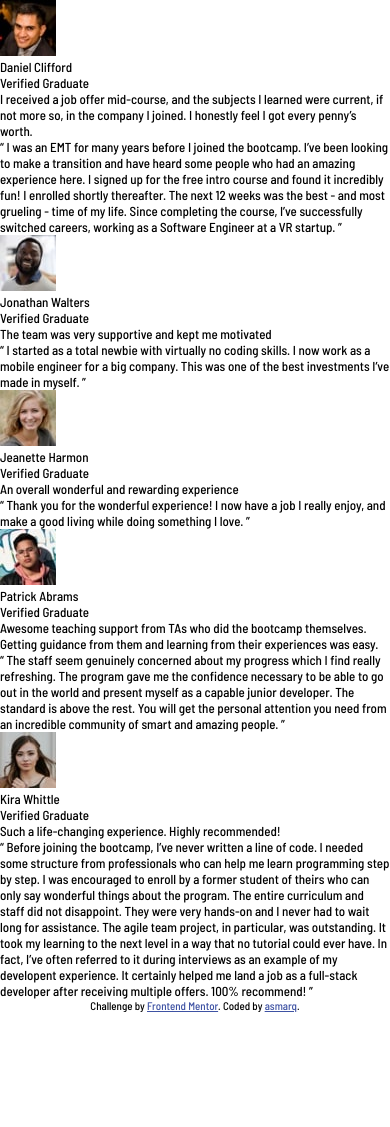
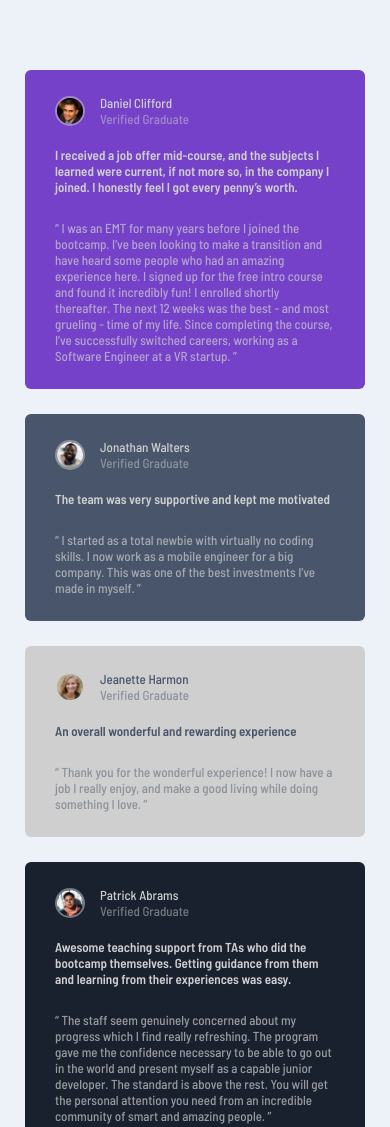
Before and after one commit to asmarq/fem-testimonial-grid-section, a plain HTML site: page index.html in a window 390 px wide. Shown: the top 1127 px of the page. Before the commit the page ends 1012 px from the top, so only its background shows below. Drawn offline with Linux system fonts and the light colour scheme; a script that the page names is missing.

Commit message:
Ajout design mobile

```diff
--- a/style.css
+++ b/style.css
@@ -18,6 +18,86 @@
 body {
   font-family: "Barlow Semi Condensed", sans-serif;
   font-size: 13px;
+  background-color: var(--light-blue);
+}
+
+main {
+  display: grid;
+  grid-template-rows: repeat(4, auto);
+  gap: 25px;
+  padding: 70px 25px;
+}
+
+section {
+  border-radius: 6px;
+  padding: 25px 30px;
+}
+
+section:nth-child(1) {
+  background-color: var(--violet);
+}
+section:nth-child(2) {
+  background-color: var(--dk-gray-blue);
+}
+
+section:nth-child(3) {
+  background-color: var(--white);
+}
+
+section:nth-child(4) {
+  background-color: var(--dk-black-blue);
+}
+section:nth-child(5) {
+  background-color: var(--white);
+}
+
+.profil {
+  display: flex;
+  align-items: center;
+  gap: 15px;
+  margin-bottom: 20px;
+}
+
+.profil img {
+  width: 30px;
+  height: 30px;
+  border-radius: 50%;
+  border: 2px solid hsla(0, 0%, 81%, 0.5);
+}
+
+.name {
+  color: var(--white);
+}
+
+.graduate {
+  color: hsla(0, 0%, 81%, 0.5);
+}
+
+.quote {
+  color: var(--white);
+  font-weight: 600;
+  margin-bottom: 25px;
+}
+
+.testimonial {
+  color: hsla(0, 0%, 81%, 0.7);
+}
+
+section:nth-child(3) .name,
+section:nth-child(5) .name,
+section:nth-child(3) .quote,
+section:nth-child(5) .quote {
+  color: var(--dk-gray-blue);
+}
+
+section:nth-child(3) .graduate,
+section:nth-child(5) .graduate {
+  color: hsla(217, 19%, 35%, 0.5);
+}
+
+section:nth-child(3) .testimonial,
+section:nth-child(5) .testimonial {
+  color: hsla(217, 19%, 35%, 0.5);
 }
 
 .attribution {
```
